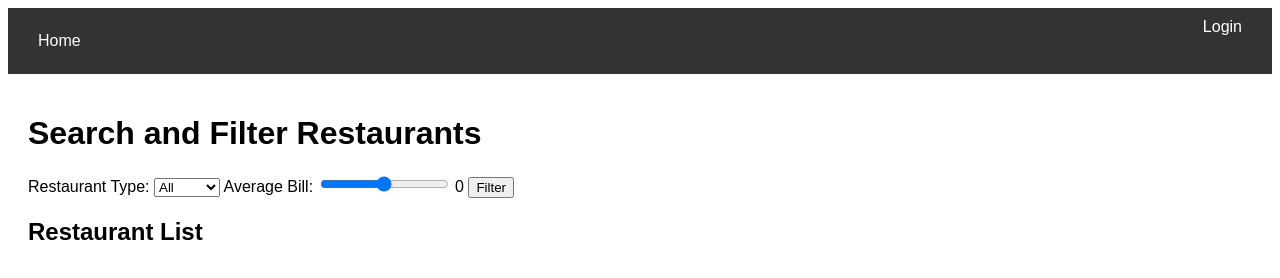
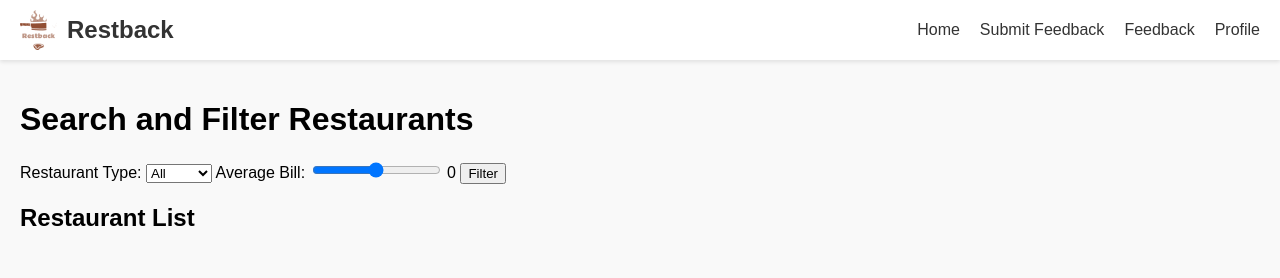
Before and after one commit to asyl017/FeedbackMS, a website: page user_interface/restaurant_list.html in a window 1280 px wide. Drawn offline with Linux system fonts and the light colour scheme; no server answers.

Commit message:
feat:created navbar

```diff
--- a/user_interface/restaurant_list.html
+++ b/user_interface/restaurant_list.html
@@ -3,26 +3,58 @@
 <head>
     <meta charset="UTF-8">
     <meta name="viewport" content="width=device-width, initial-scale=1.0">
-    <title>Restaurant List</title>
+    <title>Restback</title>
     <style>
         body {
             font-family: Arial, sans-serif;
+            margin: 0;
+            padding: 0;
+            box-sizing: border-box;
+            background-color: #f9f9f9;
         }
         .navbar {
             display: flex;
             justify-content: space-between;
-            background-color: #333;
-            padding: 10px;
+            align-items: center;
+            background-color: white;
+            padding: 10px 20px;
+            box-shadow: 0 2px 4px rgba(0, 0, 0, 0.1);
+        }
+        .navbar .logo {
+            display: flex;
+            align-items: center;
+            font-size: 1.5em;
+            font-weight: bold;
+            color: #333;
+        }
+        .navbar .logo img {
+            height: 40px;
+            margin-right: 10px;
+        }
+        .navbar .menu {
+            display: flex;
+            gap: 20px;
+            align-items: center; /* Ensure all menu items are aligned */
         }
         .navbar a {
-            color: white;
-            padding: 14px 20px;
+            color: #333;
             text-decoration: none;
-            text-align: center;
+            padding: 10px 0;
+            position: relative;
         }
-        .navbar a:hover {
-            background-color: #ddd;
-            color: black;
+        .navbar a::after {
+            content: '';
+            display: block;
+            width: 0;
+            height: 2px;
+            background: #333;
+            transition: width 0.3s;
+            position: absolute;
+            bottom: 0;
+            left: 0;
+        }
+        .navbar a:hover::after {
+            width: 100%;
         }
         .container {
             padding: 20px;
@@ -37,9 +69,14 @@
 </head>
 <body>
     <div class="navbar">
+        <div class="logo">
+            <img src="/images/4b4312e790d670466ae47ba22be26e01.png" alt="Logo"> Restback
+        </div>
+        <div class="menu">
             <a href="/">Home</a>
-        <div id="profile-section">
-            <!-- Profile or Login/Register will be dynamically inserted here -->
+            <a href="/submission_page">Submit Feedback</a>
+            <a href="/feedback_display">Feedback</a>
+            <a href="#" id="profile-link">Profile</a>
         </div>
     </div>
 
@@ -94,37 +131,38 @@
         }
 
         function checkAuth() {
-            const token = localStorage.getItem('token');
-            if (token) {
-                document.getElementById('profile-section').innerHTML = `
-                    <a href="#" onclick="redirectToProfile()">Profile</a>
-                `;
+            fetch('/api/check-auth', {
+                method: 'GET',
+                credentials: 'include'
+            })
+            .then(response => response.json())
+            .then(data => {
+                const profileLink = document.getElementById('profile-link');
+                if (data.isAuthenticated) {
+                    profileLink.innerHTML = 'Profile';
+                    profileLink.onclick = redirectToProfile;
                 } else {
-                document.getElementById('profile-section').innerHTML = `
-                    <a href="/login">Login</a>
-                `;
+                    profileLink.innerHTML = 'Profile';
+                    profileLink.onclick = () => window.location.href = '/login';
                 }
+            });
         }
 
         function redirectToProfile() {
-            const token = localStorage.getItem('token');
-            if (token) {
-                fetch('/profile', {
-                    method: 'GET',
-                    headers: {
-                        'Authorization': `Bearer ${token}`
+            window.location.href = '/profile';
         }
-                })
-                .then(response => {
+
+        function logout() {
+            fetch('/api/logout', {
+                method: 'POST',
+                credentials: 'include'
+            }).then(response => {
                 if (response.ok) {
-                        window.location.href = '/profile';
+                    window.location.href = '/';
                 } else {
-                        alert('Error accessing profile');
+                    alert('Error logging out');
                 }
             });
-            } else {
-                window.location.href = '/login';
-            }
         }
 
         checkAuth();
```
Also changed, not shown: app.js (+9 -0 lines), user_interface/images/4b4312e790d670466ae47ba22be26e01.png (added). Lines whose indentation alone changed are shown as unchanged.
